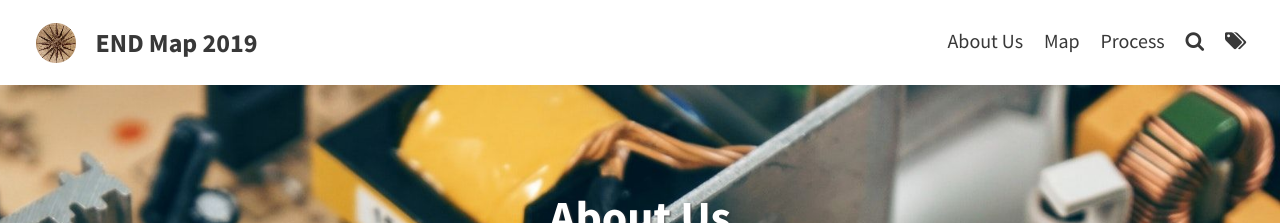
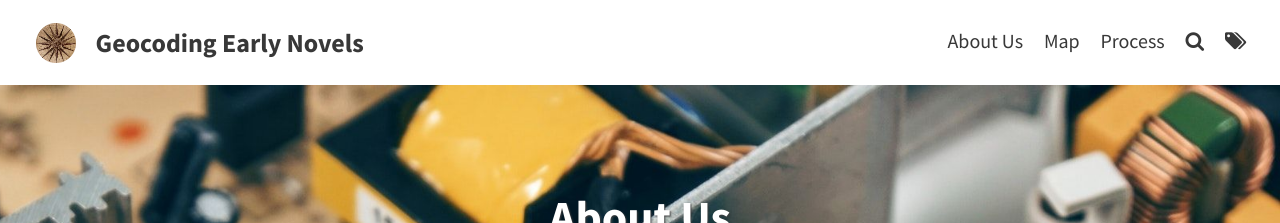
Before and after one commit to cholahan/end19, a Jekyll site: the page built from pages/about.md, in a window 1280 px wide. Shown: the top 223 px of the page. Built offline with Jekyll 4.4.1, drawn with Linux system fonts in a browser that asks for light colours.

Commit message:
Update _config.yml

```diff
--- a/_config.yml
+++ b/_config.yml
@@ -1,8 +1,8 @@
 # SITE CONFIGURATION
 baseurl: "/end19"
 url: "https://cholahan.github.io"
-title: END Map 2019 # site's title
-description: "Mapping locations in the title pages of 18th century novels" # used by search engines
+title: Geocoding Early Novels # site's title
+description: "Mapping the locations in 18th century novels' title pages" # used by search engines
 
 defaults:
   -
```
